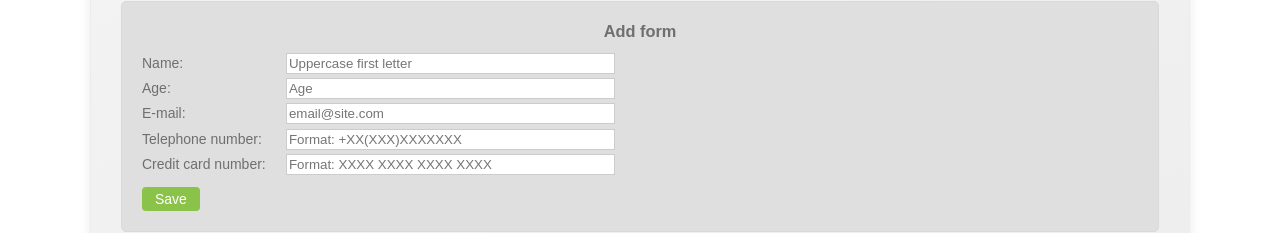
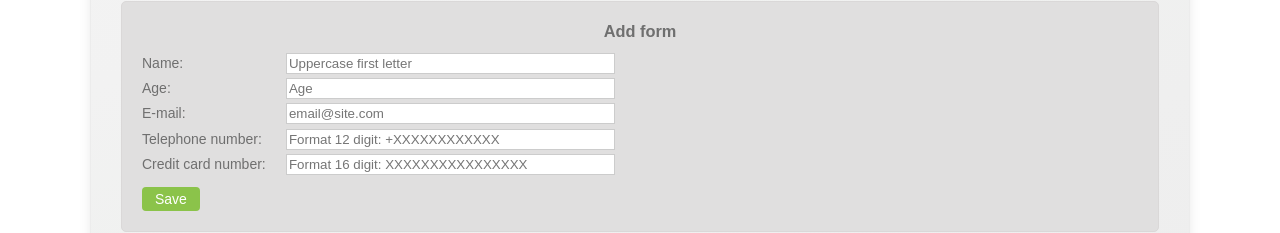
Before and after one commit to dm4ist/adress-book-all, a plain HTML site: page index.html in a window 1280 px wide. Both pictures are taken after a click on the button "+ Add". Shown: the part 182-415 px from the top of the page. Drawn offline with Linux system fonts and the light colour scheme.

Commit message:
Update index.html

```diff
--- a/index.html
+++ b/index.html
@@ -41,12 +41,12 @@
         </p>
         <p class="input-p">
             <span class="inputText">Telephone number:</span>
-            <input type="tel" name="telNumber" id="telNumber" placeholder="Format: +XX(XXX)XXXXXXX">
+            <input type="tel" name="telNumber" id="telNumber" placeholder="Format 12 digit: +XXXXXXXXXXXX">
             <span id="checkTelWrong"></span>
         </p>
         <p class="input-p">
             <span class="inputText">Credit card number:</span>
-            <input type="text" name="cardNumber" id="cardNumber" placeholder="Format: XXXX XXXX XXXX XXXX">
+            <input type="text" name="cardNumber" id="cardNumber" placeholder="Format 16 digit: XXXXXXXXXXXXXXXX">
             <span id="checkCardWrong"></span>
         </p>
         <div id="forBtn"></div>
```
